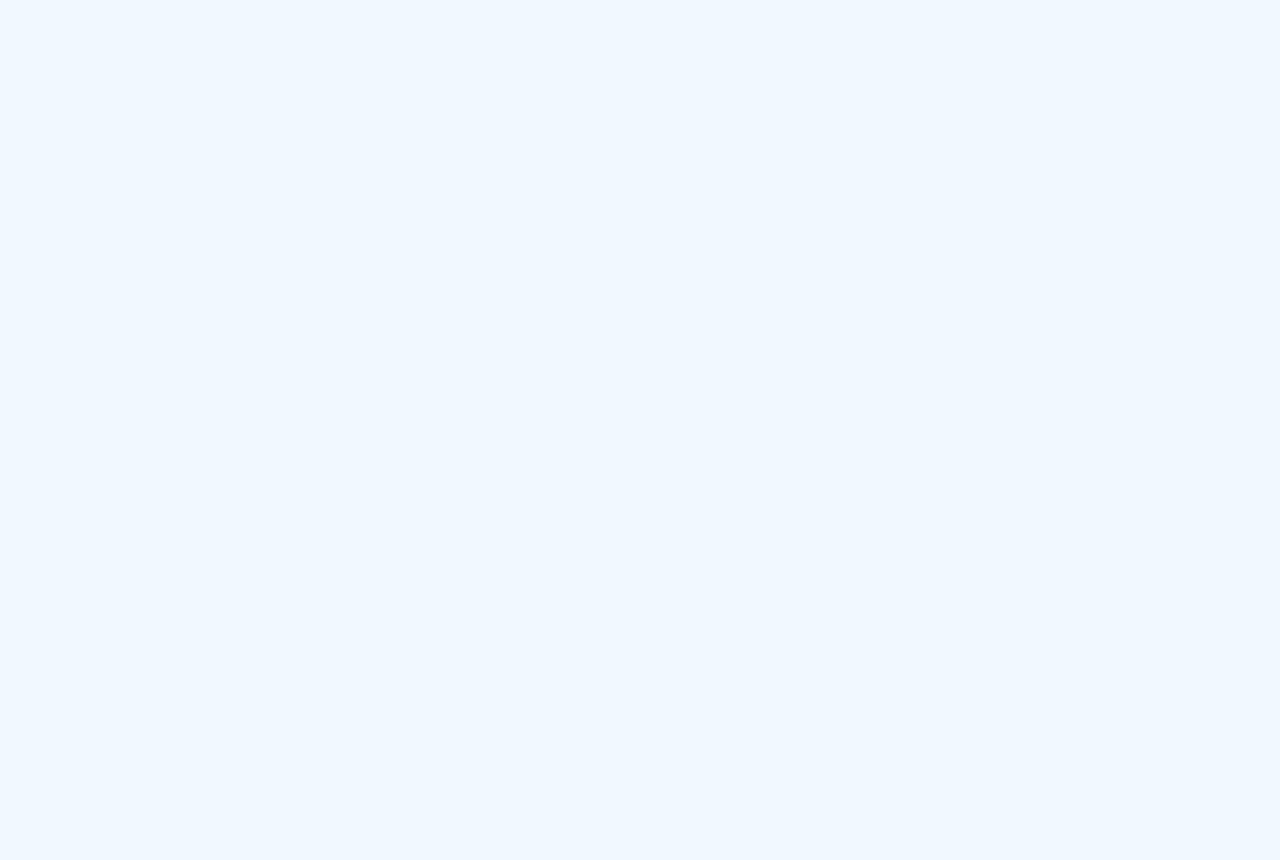
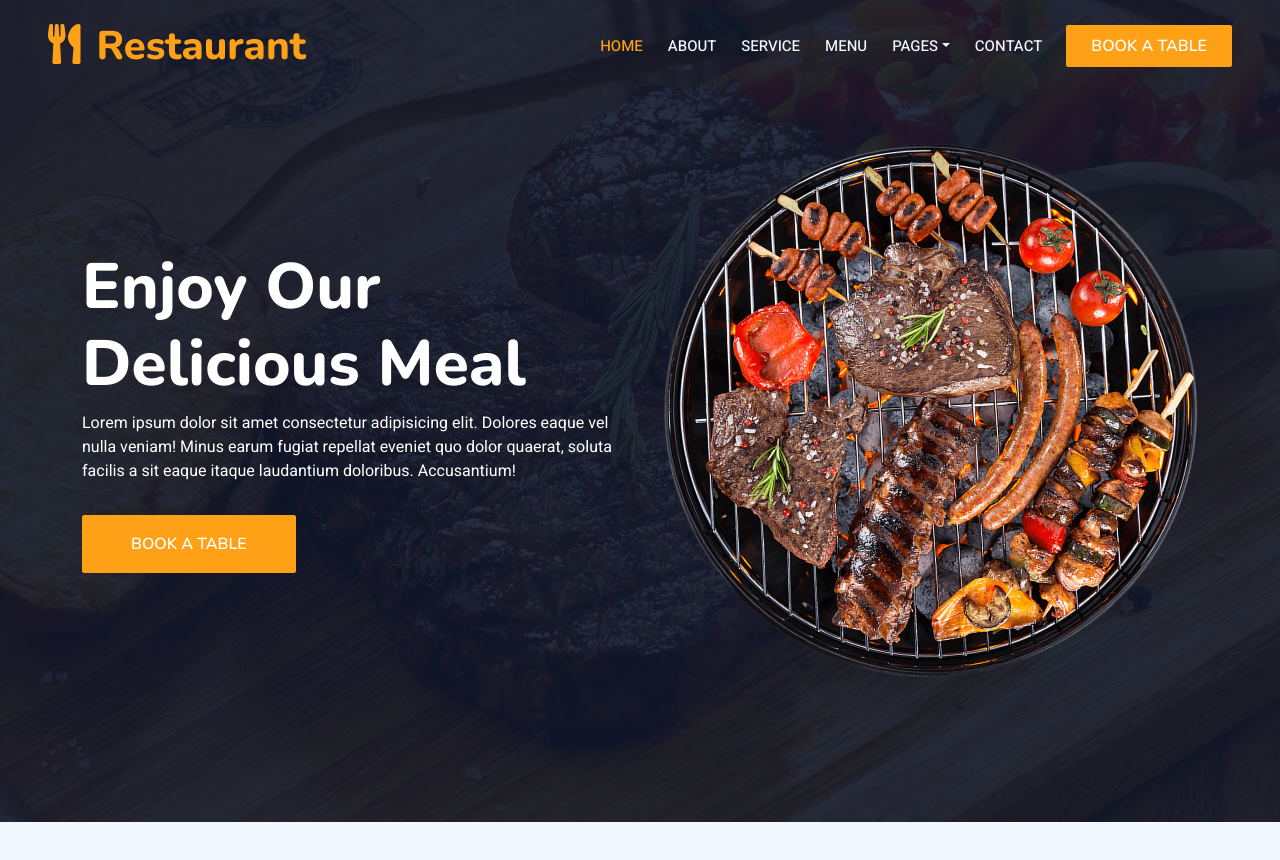
Before and after one commit to ViolonSella/Restaurante_base_master, a plain HTML site: page restaurante_base-master/restaurante_base-master/index.html in a window 1280 px wide. Before the commit the page ends 800 px from the top, so only its background shows below. Drawn offline with nearby package versions, Linux system fonts and the light colour scheme.

Commit message:
Atualizando

```diff
--- a/restaurante_base-master/restaurante_base-master/index.html
+++ b/restaurante_base-master/restaurante_base-master/index.html
@@ -1,5 +1,5 @@
 <!DOCTYPE html>
-<html lang="en">
+<html lang="pt-br">
 
 <head>
     <meta charset="utf-8">
@@ -34,6 +34,57 @@
 
 <body>
 
+    <div class="container-xxl bg-white p-0">
+        <!--Navbar-->
+        <div class="contanier-xxl position-relative p-0">
+            <nav class="navbar navbar-expand-lg navbar-dark bg-dark px-4 px-lg-5 py-3 py-lg-0">
+                <a href="" class="navbar-brand p-0">
+                    <h1 class="text-primary m-0">
+                        <i class="fa fa-utensils me-3"></i>Restaurant
+                    </h1>
+                </a>
+                <button class="navbar-toggler" type="button" data-bs-toggle="collapse" data-bs-target="#navbarCollapse">
+                    <span class="fa fa-bars"></span>
+                </button>
+                <div class="collapse navbar-collapse" id="navbarCollapse">
+                    <div class="navbar-nav ms-auto py-0 pe-4">
+                        <a href="" class="nav-item nav-link active">Home</a>
+                        <a href="" class="nav-item nav-link">About</a>
+                        <a href="" class="nav-item nav-link">Service</a>
+                        <a href="" class="nav-item nav-link">Menu</a>
+                        <div class="nav-item dropdown">
+                            <a href="" class="nav-link dropdown-toggle" data-bs-toggle="dropdown">Pages</a>
+                            <div class="dropdown-menu m-0">
+                                <a href="" class="dropdown-item">Booking</a>
+                                <a href="" class="dropdown-item">Our Team</a>
+                                <a href="" class="dropdown-item">Testimonial</a>
+                            </div>
+                        </div>
+                        <a href="" class="nav-item nav-link">Contact</a>
+                    </div>
+                    <a href="" class="btn btn-primary py-2 px-4">Book a Table</a>
+                </div>
+            </nav>
+
+            <div class="container-xxl py-5 bg-dark hero-header mb-5">
+                <div class="container my-5 py-5">
+                    <div class="row align-items-center g-5">
+                        <div class="col-lg-6 text-center text-lg-start">
+                            <h1 class="display-3 text-white animated slideInLeft">Enjoy Our <br> Delicious Meal
+                            </h1>
+                            <p class="text-white animated slideInLeft mb-4 pb-2">
+                                Lorem ipsum dolor sit amet consectetur adipisicing elit. Dolores eaque vel nulla veniam! Minus earum fugiat repellat eveniet quo dolor quaerat, soluta facilis a sit eaque itaque laudantium doloribus. Accusantium!
+                            </p>
+                            <a href="" class="btn btn-primary py-sm-3 px-sm-5 me-3 animated slideInLeft">Book a table</a>
+                        </div>
+                        <div class="col-lg-6 text-center text-lg-end overflow-hidden">
+                            <img class="img-fluid" src="img/hero.png" alt="">
+                        </div>
+                    </div>
+                </div>
+            </div>
+        </div>
+    </div>
 
     <!-- JavaScript Libraries -->
     <script src="https://code.jquery.com/jquery-3.4.1.min.js"></script>
```
